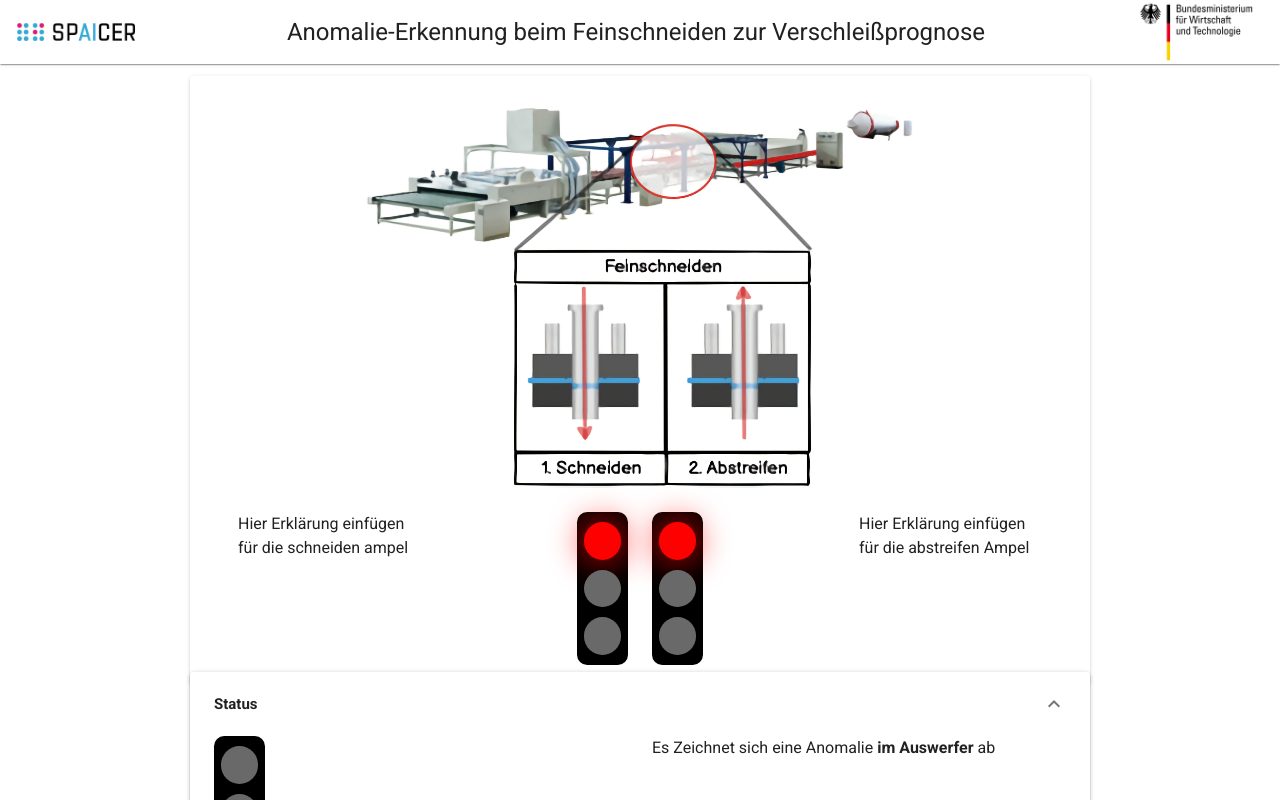
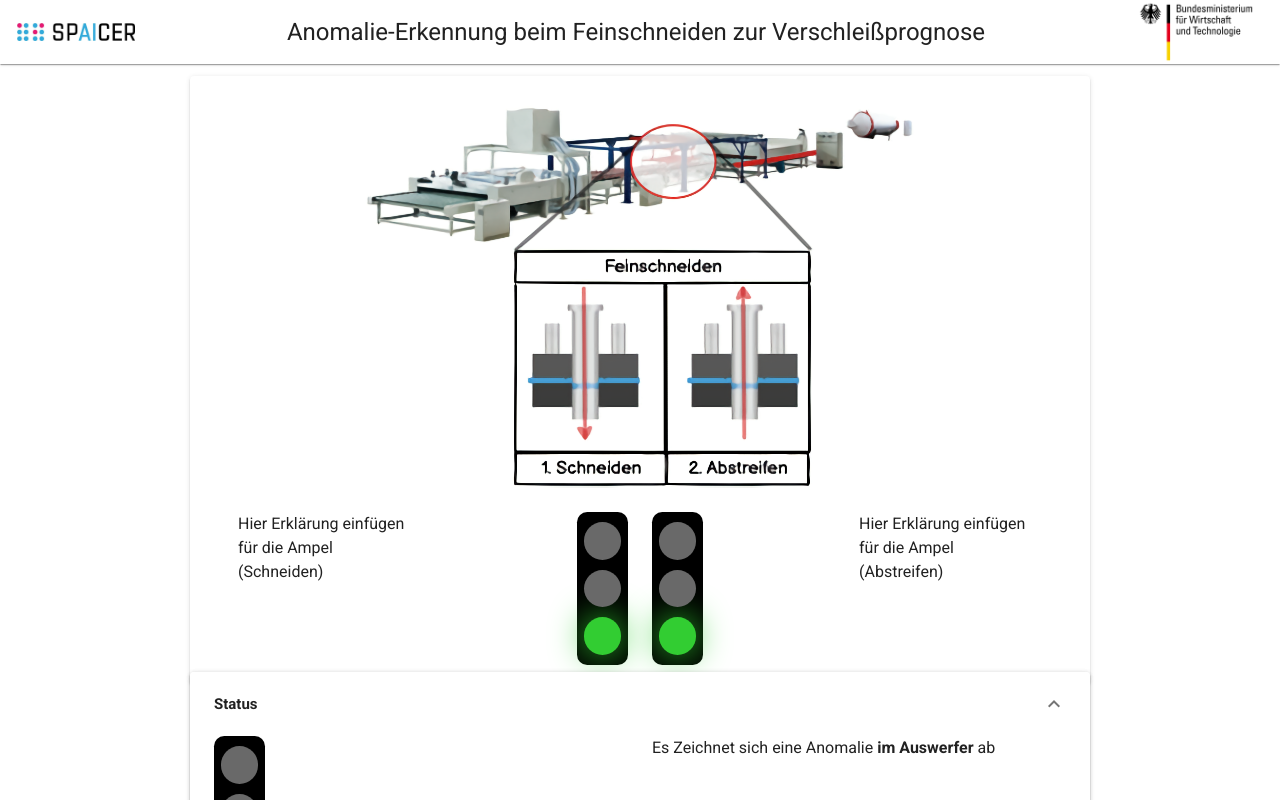
Before and after one commit to Senseering/spaicer-fineblanking-prototype, a Vue app: page / in a window 1280 px wide. Shown: the top 800 px of the page. Built offline with nearby package versions, Linux system fonts and the light colour scheme.

Commit message:
beautified structure

```diff
--- a/src/components/Left.vue
+++ b/src/components/Left.vue
@@ -12,14 +12,14 @@
       </v-col>
     </v-row>
     <v-row>
-      <v-col class="ml-12">Hier Erklärung einfügen für die schneiden ampel</v-col>
+      <v-col class="ml-12">Hier Erklärung einfügen für die Ampel (Schneiden)</v-col>
       <v-col align="end">
-        <div v-if="counter===1">
+        <div v-if="lightStatusSchneiden==='red'">
           <span class="css-ampel ampelrot">
             <span></span>
           </span>
         </div>
-        <div v-else-if="counter===2">
+        <div v-else-if="lightStatusSchneiden==='yellow'">
           <span class="css-ampel ampelgelb">
             <span></span>
           </span>
@@ -31,12 +31,12 @@
         </div>
       </v-col>
       <v-col>
-        <div v-if="counter===1">
+        <div v-if="lightStatusAbstreifen==='red'">
           <span class="css-ampel ampelrot">
             <span></span>
           </span>
         </div>
-        <div v-else-if="counter===2">
+        <div v-else-if="lightStatusAbstreifen==='yellow'">
           <span class="css-ampel ampelgelb">
             <span></span>
           </span>
@@ -47,24 +47,38 @@
           </span>
         </div>
       </v-col>
-      <v-col class="mr-12">Hier Erklärung einfügen für die abstreifen Ampel</v-col>
+      <v-col class="mr-12">Hier Erklärung einfügen für die Ampel (Abstreifen)</v-col>
     </v-row>
   </v-card>
 </template>
 
 <script>
 export default {
-  data: () => ({ value: [760, 423, 590, 446, 675, 510, 590, 610], counter: 0 }),
+  data: () => ({
+    lightStatusSchneiden: "green",
+    lightStatusAbstreifen: "green"
+  }),
   methods: {
     timer() {
-      if (Math.random() < 0.2) {
-        this.counter = 0;
+      let lightStatusSchneidenRandom = Math.random();
+      if (lightStatusSchneidenRandom > 0.9) {
+        this.lightStatusSchneiden = "rot";
+      } else if (lightStatusSchneidenRandom > 0.75) {
+        this.lightStatusSchneiden = "yellow";
       } else {
-        this.counter = this.counter + 1;
-        if (this.counter === 3) {
-          this.counter = 0;
-        }
+        this.lightStatusSchneiden = "green";
       }
+
+      let lightStatusAbstreifenRandom = Math.random();
+      if (lightStatusAbstreifenRandom > 0.9) {
+        this.lightStatusAbstreifen = "rot";
+      } else if (lightStatusAbstreifenRandom > 0.75) {
+        this.lightStatusAbstreifen = "yellow";
+      } else {
+        this.lightStatusAbstreifen = "green";
+      }
+
+      console.log("lailaLog", this.lightStatusSchneiden);
     }
   },
   mounted() {
```
